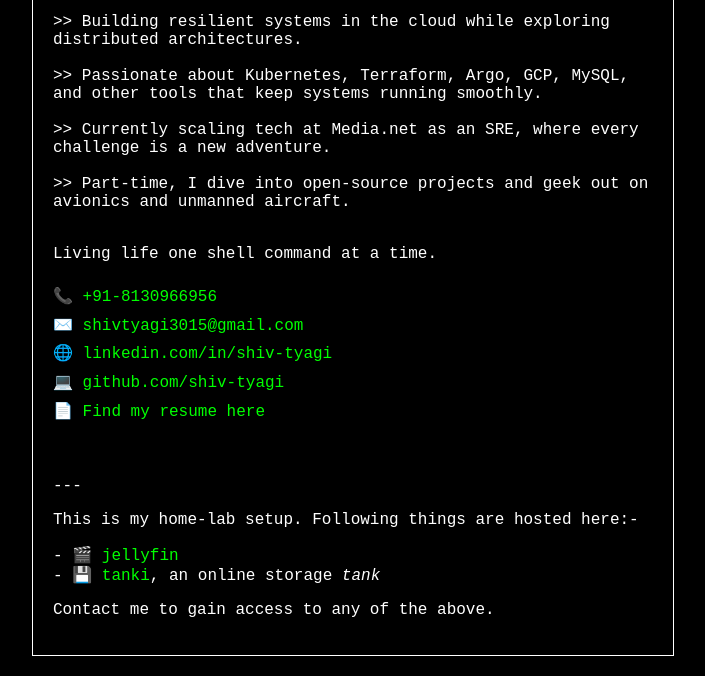
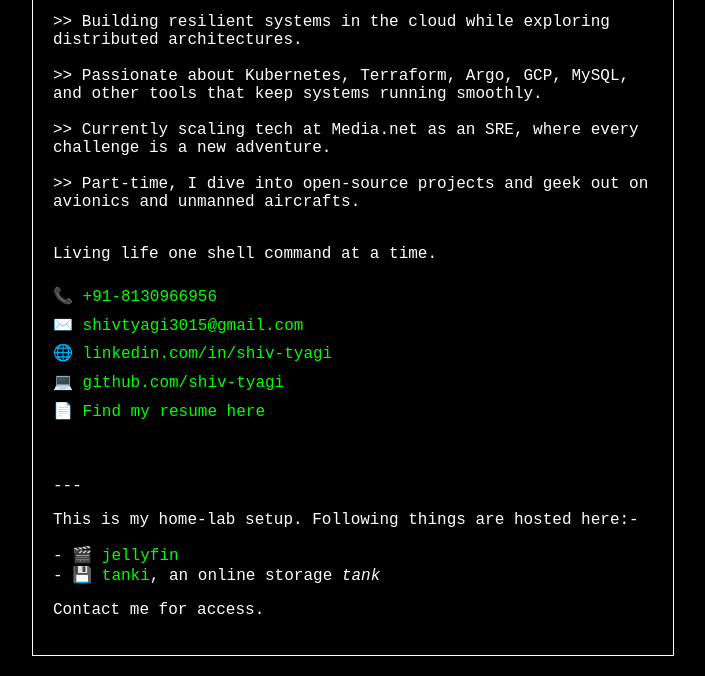
Before and after one commit to shiv-tyagi/shiv-tyagi.github.io, a plain HTML site: page index.html in a window 1280 px wide. Shown: the part 124-800 px from the top of the page, without its empty margins (287-992 px from the left). Drawn offline with Linux system fonts and the light colour scheme.

Commit message:
rephrase sentences

```diff
--- a/index.html
+++ b/index.html
@@ -85,7 +85,7 @@
             '<p>>> Building resilient systems in the cloud while exploring distributed architectures.<br><br>' +
             '>> Passionate about Kubernetes, Terraform, Argo, GCP, MySQL, and other tools that keep systems running smoothly.<br><br>' +
             '>> Currently scaling tech at Media.net as an SRE, where every challenge is a new adventure.<br><br>' +
-            '>> Part-time, I dive into open-source projects and geek out on avionics and unmanned aircraft.<br><br></p>',
+            '>> Part-time, I dive into open-source projects and geek out on avionics and unmanned aircrafts.<br><br></p>',
             '<p>Living life one shell command at a time.</p>',
             '<div class="contact-info">' +
             '<p>📞 <a href="tel:+91-8130966956">+91-8130966956</a><br>' +
@@ -98,7 +98,7 @@
             '<p>This is my home-lab setup. Following things are hosted here:-</p>',
             '<p>- 🎬 <a href="https://jellyfin.bigliboo.dev" target="_blank">jellyfin</a><br>' +
             '- 💾 <a href="https://tanki.bigliboo.dev" target="_blank">tanki</a>, an online storage <i>tank</i> <br></p>',
-            '<p>Contact me to gain access to any of the above.</p>'
+            '<p>Contact me for access.</p>'
         ];
 
         const speed = 50; // Time in milliseconds for each element to appear
```
Also changed, not shown: wo_animation.html (+2 -2 lines).
